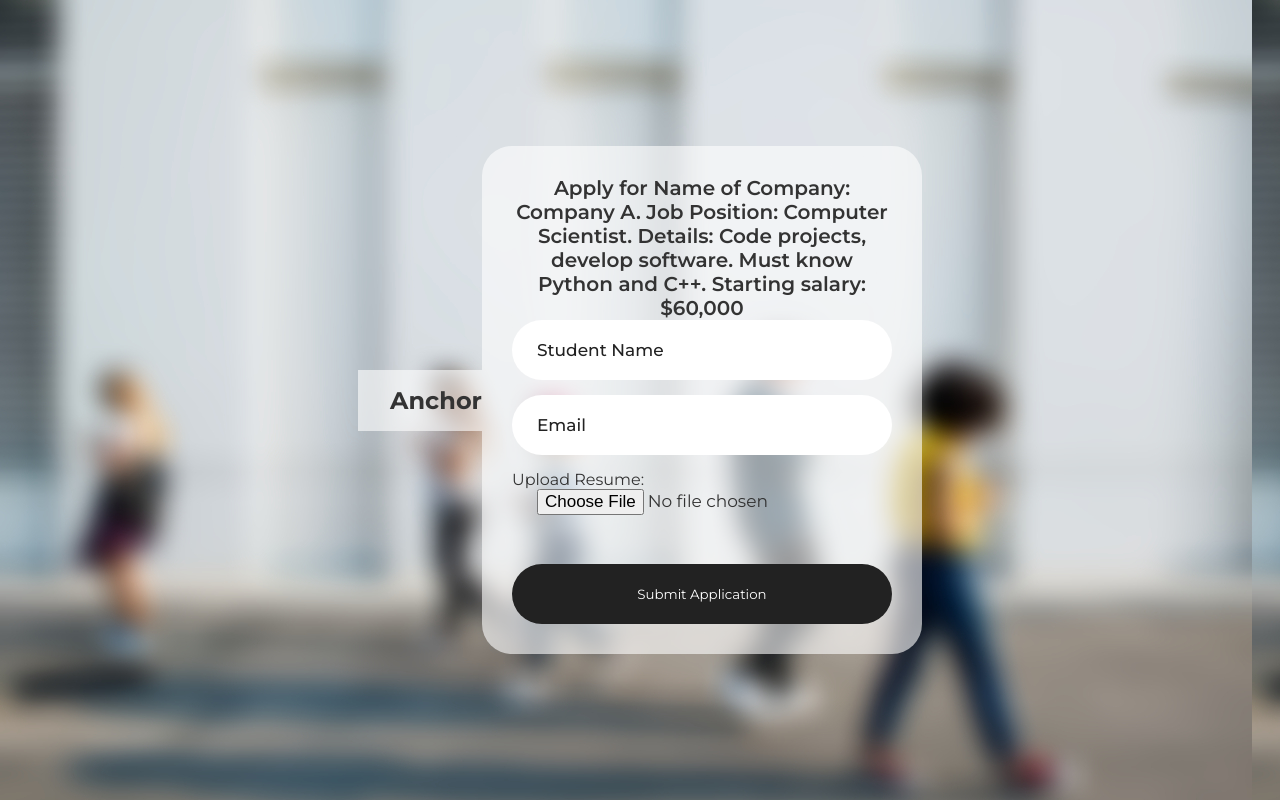
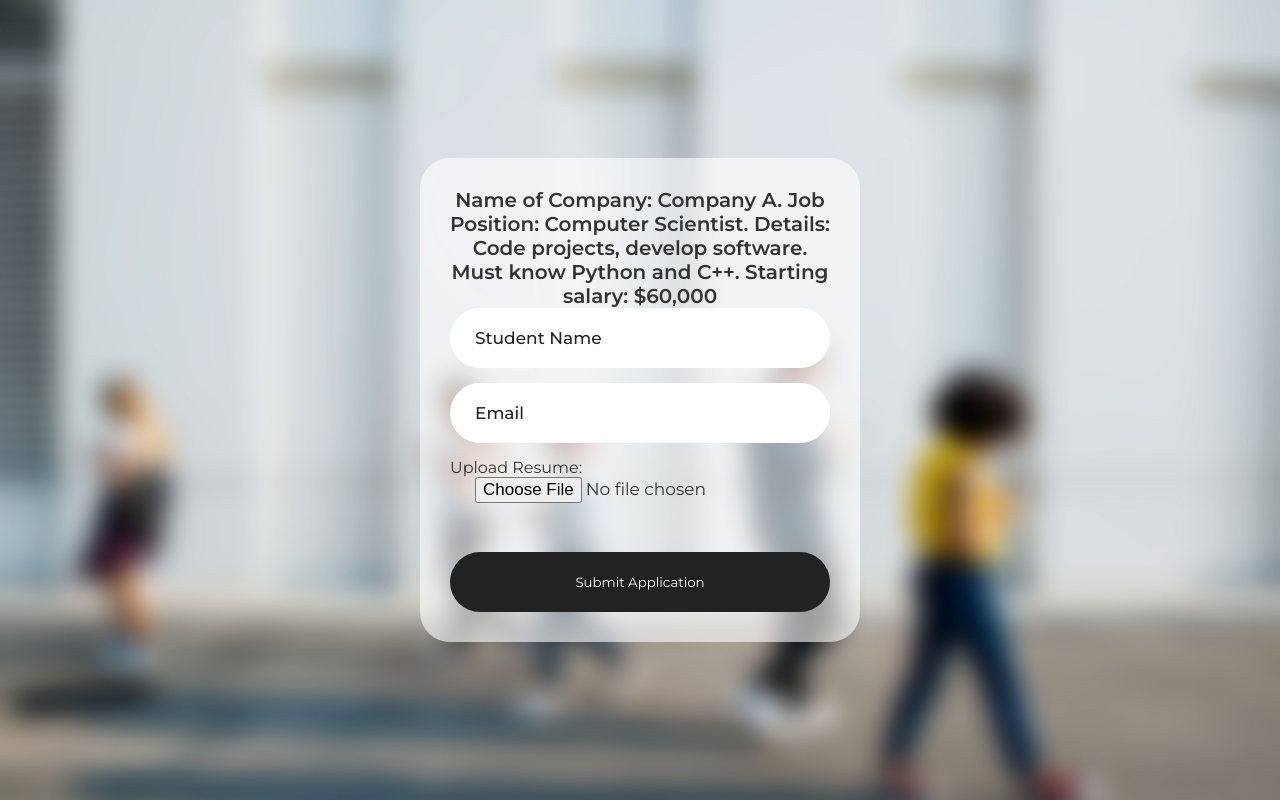
Before and after one commit to zharai/zharai.github.io, a Flask app: page /apply/5 in a window 1280 px wide. Run offline with Flask 3, Linux system fonts and the light colour scheme.

Commit message:
application page bg

```diff
--- a/main.py
+++ b/main.py
@@ -10,7 +10,7 @@ from werkzeug.utils import secure_filename
 
 #Initialize the Flask Application
 app = Flask(__name__, template_folder="templates")
-app.secret_key = "hi3u4h" #Secrect key for session management
+app.secret_key = "hi3u4h" #Secret key for session management
 app.config['SQLALCHEMY_DATABASE_URI'] = 'sqlite:///info.sqlite3' #database configuration
 app.config["SQLALCHEMY_TRACK_MODIFICATIONS"] = False
 app.permanent_session_lifetime = timedelta(days=30) #Session duration
--- a/static/css/applicationPage.css
+++ b/static/css/applicationPage.css
@@ -15,6 +15,7 @@ main {
 
 body {
   background: url(../assets/sign_log_bg.jpg);
+  background-size: cover;
 }
 
 .login-box {
--- a/templates/applicationPage.html
+++ b/templates/applicationPage.html
@@ -20,16 +20,13 @@
 <link rel="stylesheet" href="{{ url_for('static', filename ='css/applicationPage.css') }}">
 
 <body>
-    <nav>
-        <h2>Anchor</h2>
 
-    </nav>
 <main>
 <div class="login-box">
   <form action="{{ url_for('apply', job_id=job_post.id) }}" method="post" enctype="multipart/form-data">
     <div class="login-header">
         <header>
-          Apply for {{ job_post.display }}
+         {{ job_post.display }}
         </header>
     </div>
     <div class="input-box">
```
Also changed, not shown: instance/info.sqlite3.
